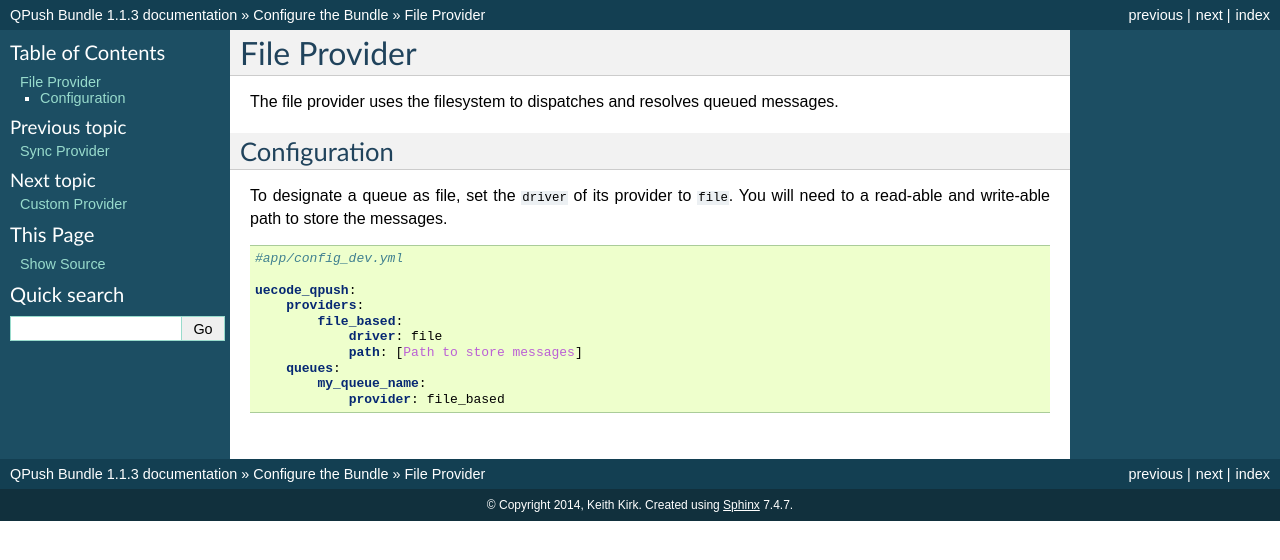
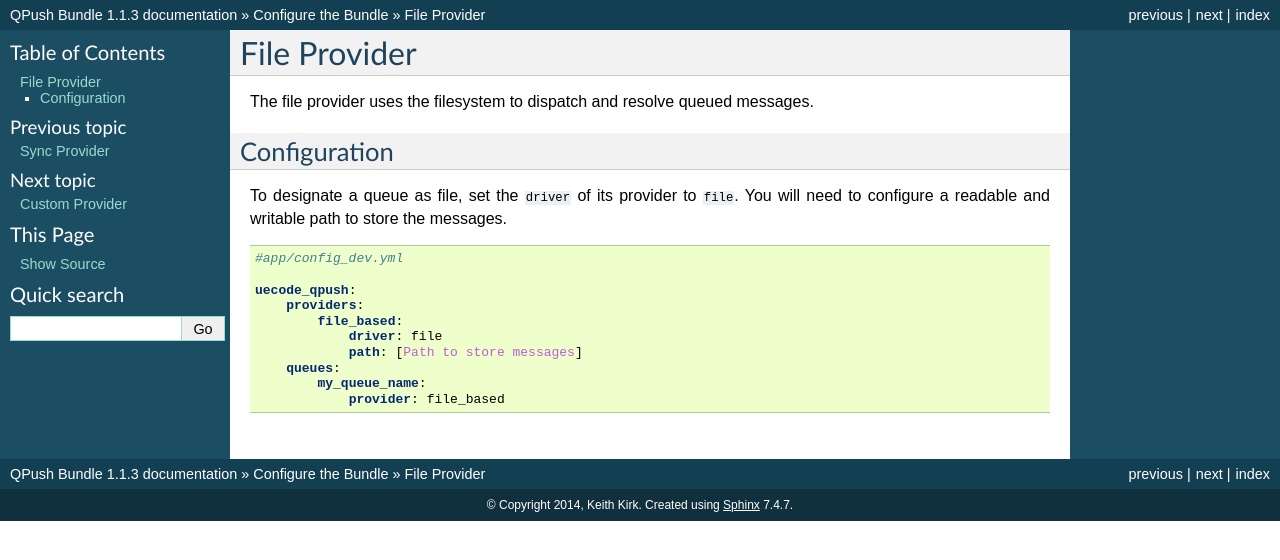
Before and after one commit to uecode/qpush-bundle, a Sphinx documentation site: the page built from docs/file-provider.rst, in a window 1280 px wide. Shown: the top 560 px of the page. Built offline with Sphinx 7.4.7, drawn with Linux system fonts in a browser that asks for light colours.

Commit message:
fix typos in docs/file-provider.rst

```diff
--- a/docs/file-provider.rst
+++ b/docs/file-provider.rst
@@ -1,13 +1,13 @@
 File Provider
 -------------
 
-The file provider uses the filesystem to dispatches and resolves queued messages.
+The file provider uses the filesystem to dispatch and resolve queued messages.
 
 Configuration
 ^^^^^^^^^^^^^
 
 To designate a queue as file, set the ``driver`` of its provider to ``file``. You will
-need to a read-able and write-able path to store the messages.
+need to configure a readable and writable path to store the messages.
 
 .. code-block:: yaml
 
```
